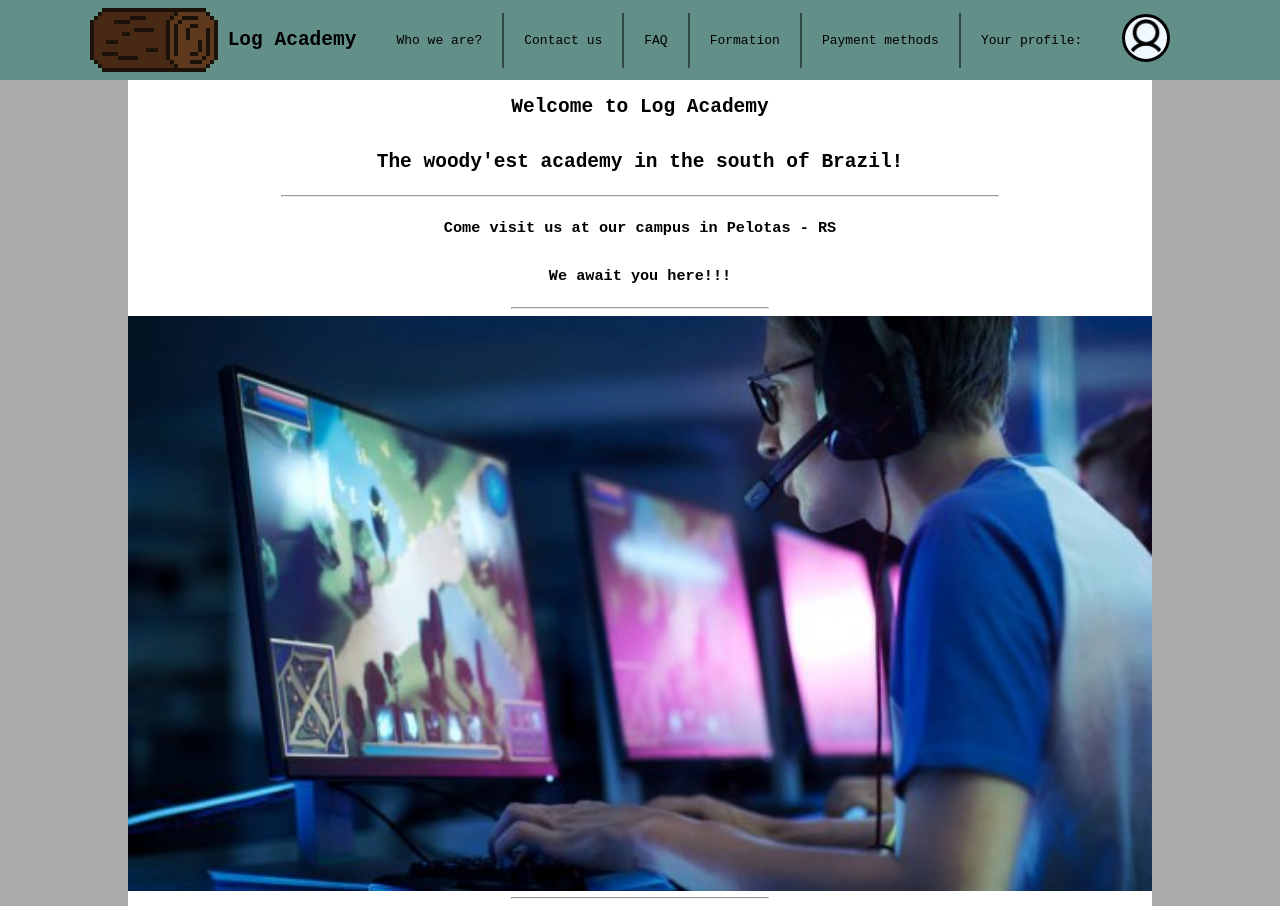
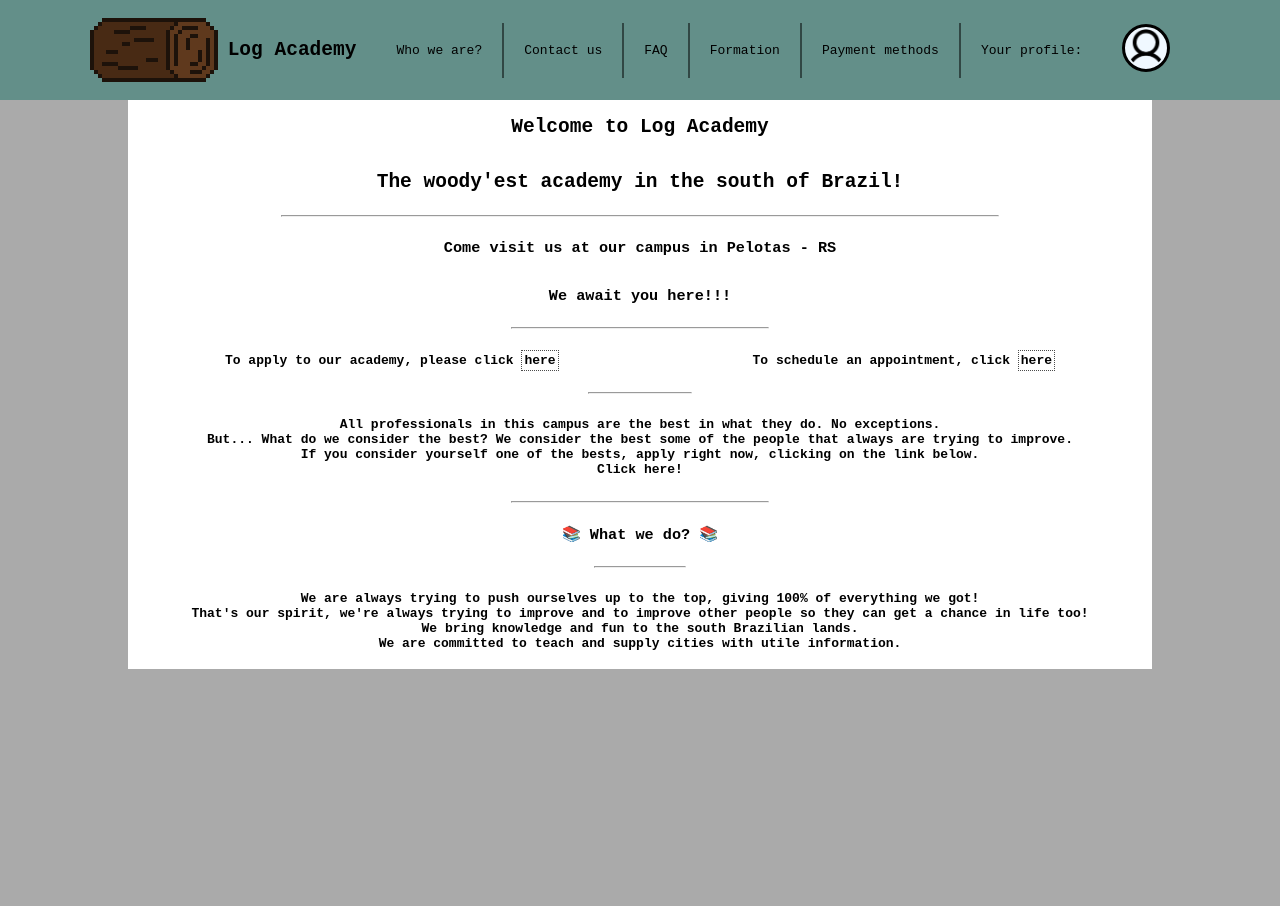
Before and after one commit to KuroNekron/TestAcademyPage, a plain HTML site: page index.html in a window 1280 px wide. After the commit the page ends 800 px from the top, so only its background shows below. Drawn offline with Linux system fonts and the light colour scheme.

Commit message:
index page almost done

```diff
--- a/index.html
+++ b/index.html
@@ -20,25 +20,37 @@
             <nav>
                 <ul>
                     <li class="navitems-r">
+                        <a href="aboutUs">
                             Who we are?
+                        </a>
                     </li>
                     <li class="navitems">
+                        <a href="contacts.html">
                             Contact us
+                        </a>
                     </li>
                     <li class="navitems">
+                        <a href="faq.html">
                             FAQ
+                        </a>
                     </li>
                     <li class="navitems">
+                        <a href="classes.html">
                             Formation
+                        </a>
                     </li>
                     <li class="navitems">
+                        <a href="payMethods.html">
                             Payment methods
+                        </a>
                     </li>
                     <li class="navitems-l">
                         Your profile:
                     </li>
                     <li>
+                        <a href="userPage.html">
                             <img id="userimg" src="imagessrc/user.png">
+                        </a>
                     </li>
                 </ul>
             </nav>
@@ -63,11 +75,35 @@
             </h3>
         </section>
         <hr class="minHR">
-        <section class="promoimg">
-            <img src="imagessrc/mainimg.png">
+        <nav class="formlink">
+            <h4 id="form">To apply to our academy, please click <a href="form.html">here</a></h4>
+            <h4 id="appoint">To schedule an appointment, click <a href="appoint.html">here</a></h4>
+        </nav>
+        <hr class="microHR">
+        <nav class="teachers">
+            <h4>All professionals in this campus are the best in what they do. No exceptions.
+                <br>
+                But... What do we consider the best? We consider the best some of the people that always are trying to improve.
+                <br>
+                If you consider yourself one of the bests, apply right now, clicking on the link below.
+                <br>
+                <a href="teacherform.html">Click here!</a>
+            </h4>
+        </nav>
+        <hr class="minHR">
+        <section class="WWD">
+            <h3>&#128218; What we do? &#128218;</h3>
+            <hr class="microHR">
+            <h4>
+                We are always trying to push ourselves up to the top, giving 100% of everything we got!
+                <br>
+                That's our spirit, we're always trying to improve and to improve other people so they can get a chance in life too!
+                <br>
+                We bring knowledge and fun to the south Brazilian lands.
+                <br>
+                We are committed to teach and supply cities with utile information.
+            </h4>
         </section>
-        <hr class="minHR">
-
     </main>
 </body>
 </html>
--- a/indexstyle.css
+++ b/indexstyle.css
@@ -25,7 +25,7 @@ header {
     border: 0;
     background-color: var(--color-header);
     width: 100%;
-    height: fit-content;
+    height: 100px;
 }
 .loglogo, .buttons nav ul {
     display: flex;
@@ -66,6 +66,9 @@ header div img {
 .navitems-r {
     border-right: 1px solid rgba(0, 0, 0, 0.5);
 }
+.navitems:hover, .navitems-l:hover, .navitems-r:hover {
+    background-color: rgba(0, 0, 0, 0.2);
+}
 #loglogo {
     padding-right: 10px;
 }
@@ -97,3 +100,32 @@ main hr {
     width: 100%;
     height: auto;
 }
+a:visited, a {
+    text-decoration: none;
+    color: black;
+}
+a:hover {
+    text-decoration: underline;
+}
+.formlink {
+    width: 100%;
+    display: flex;
+    flex-direction: row;
+    justify-content: space-around;
+}
+.formlink h4 a {
+    border: 1px dotted rgba(0, 0, 0, 0.7);
+    padding: 2px;
+}
+.teachers {
+    display: flex;
+    align-items: center;
+    text-align: center;
+}
+.microHR {
+    width: 10%;
+}
+.WWD {
+    display: flex;
+    text-align: center;
+}
```
Also changed, not shown: imagessrc/mainimg.png (deleted). Lines whose indentation alone changed are shown as unchanged.
